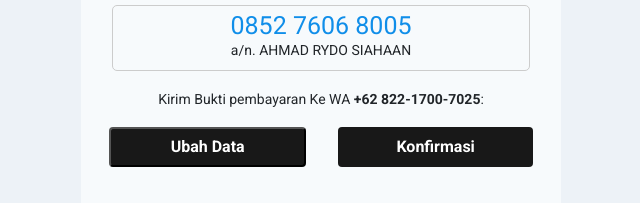
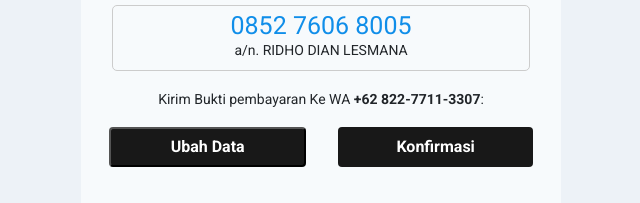
Before and after one commit to rickthor7/nvds, a plain HTML site: page checkout.html in a window 1280 px wide. Shown: the part 667-870 px from the top of the page, 319-959 px from the left. Drawn offline with nearby package versions, Linux system fonts and the light colour scheme; sample sign-in values are in the browser's storage.

Commit message:
Update checkout.html

```diff
--- a/checkout.html
+++ b/checkout.html
@@ -12,7 +12,7 @@
         <link href="https://fonts.googleapis.com/css2?family=Roboto:wght@300;400;700&display=swap" rel="stylesheet" />
         <link rel="stylesheet" href="./style.css" />
 
-        <title>TOPUPGAMEPEDIA</title>
+        <title>NVD STORE</title>
     </head>
     <body id="cheo">
         <main>
@@ -78,15 +78,15 @@
                         <h2 style="color: #108ee9">DANA:</h2>
 
                         <div class="col-11 py-2 mb-3 text-center" style="font-size: 25px; line-height: 1.5rem; border: solid 1px #ccc; border-radius: 5px; line-height: 1.5rem"><p class="m-0" style="color: #108ee9">0852 7606 8005</p>
-                        <p class="m-0" style="font-size: 14px;">a/n. AHMAD RYDO SIAHAAN</p></div>
+                        <p class="m-0" style="font-size: 14px;">a/n. RIDHO DIAN LESMANA</p></div>
                         <span>
-                            <p class="mb-1" style="font-size: 14px; line-height: 1.5rem">Kirim Bukti pembayaran Ke WA <strong>+62 822-1700-7025</strong>:</p>
+                            <p class="mb-1" style="font-size: 14px; line-height: 1.5rem">Kirim Bukti pembayaran Ke WA <strong>+62 822-7711-3307</strong>:</p>
                         </span>
 
                     </div>
                     <div class="just-pay-1fbsenh" id="chag2">
                         <button class="just-pay-1hy3qdb  datdel">Selesai</button>
-                        <a href="https://wa.me/+6282217007025/?text=Halo%20gan%2C%20saya%20mau%20kirim%20bukti%20pembayaran%20diamon%21" target="_blank" class="just-pay-1hy3qdb" id="pesan">Kirim Pesan</a>
+                        <a href="https://wa.me/+6282277113307/?text=Halo%20gan%2C%20saya%20mau%20kirim%20bukti%20pembayaran%20diamond%21" target="_blank" class="just-pay-1hy3qdb" id="pesan">Kirim Pesan</a>
                     </div>
                     <div class="just-pay-1fbsenh" id="chag">
                         <button class="just-pay-1hy3qdb datdel">Ubah Data</button>
```
